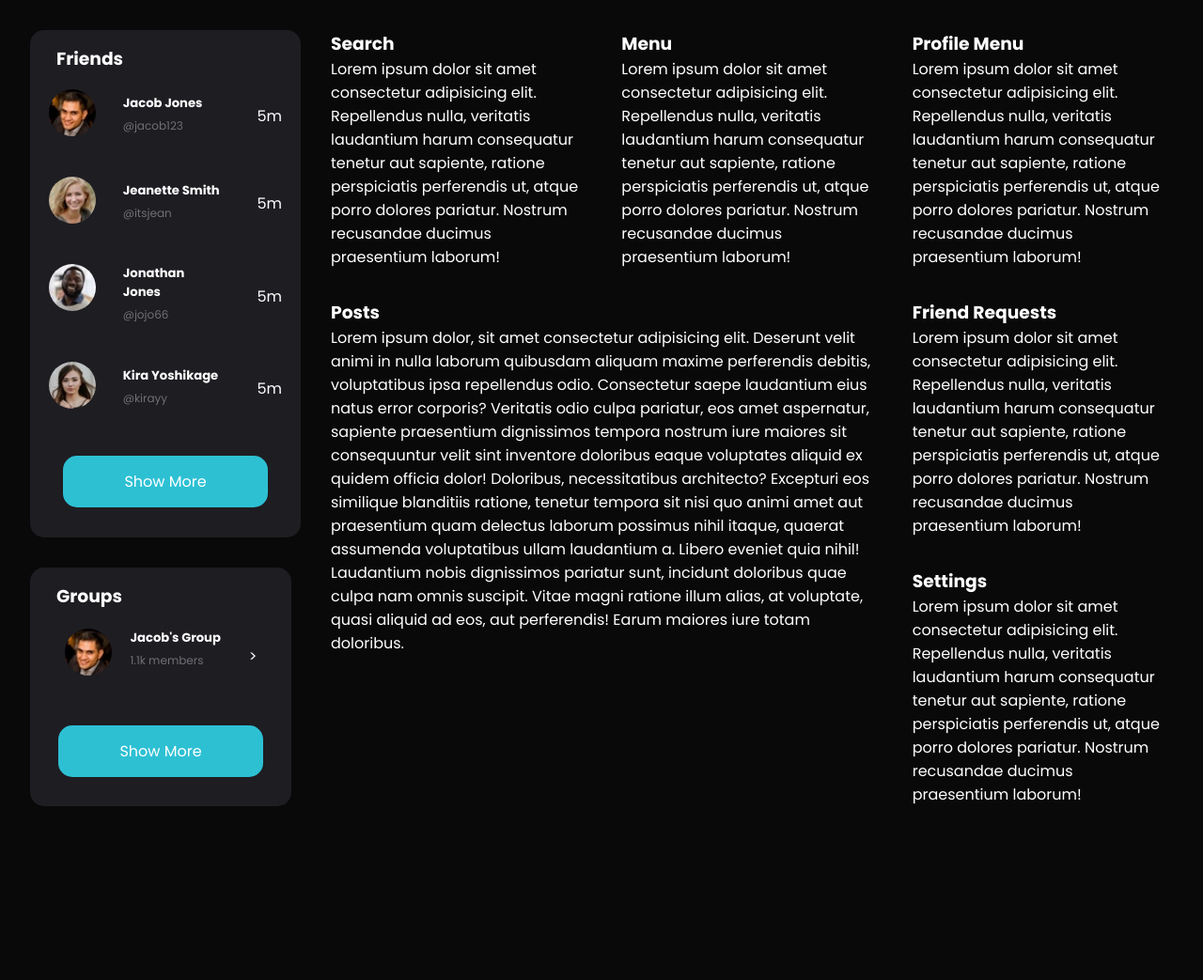
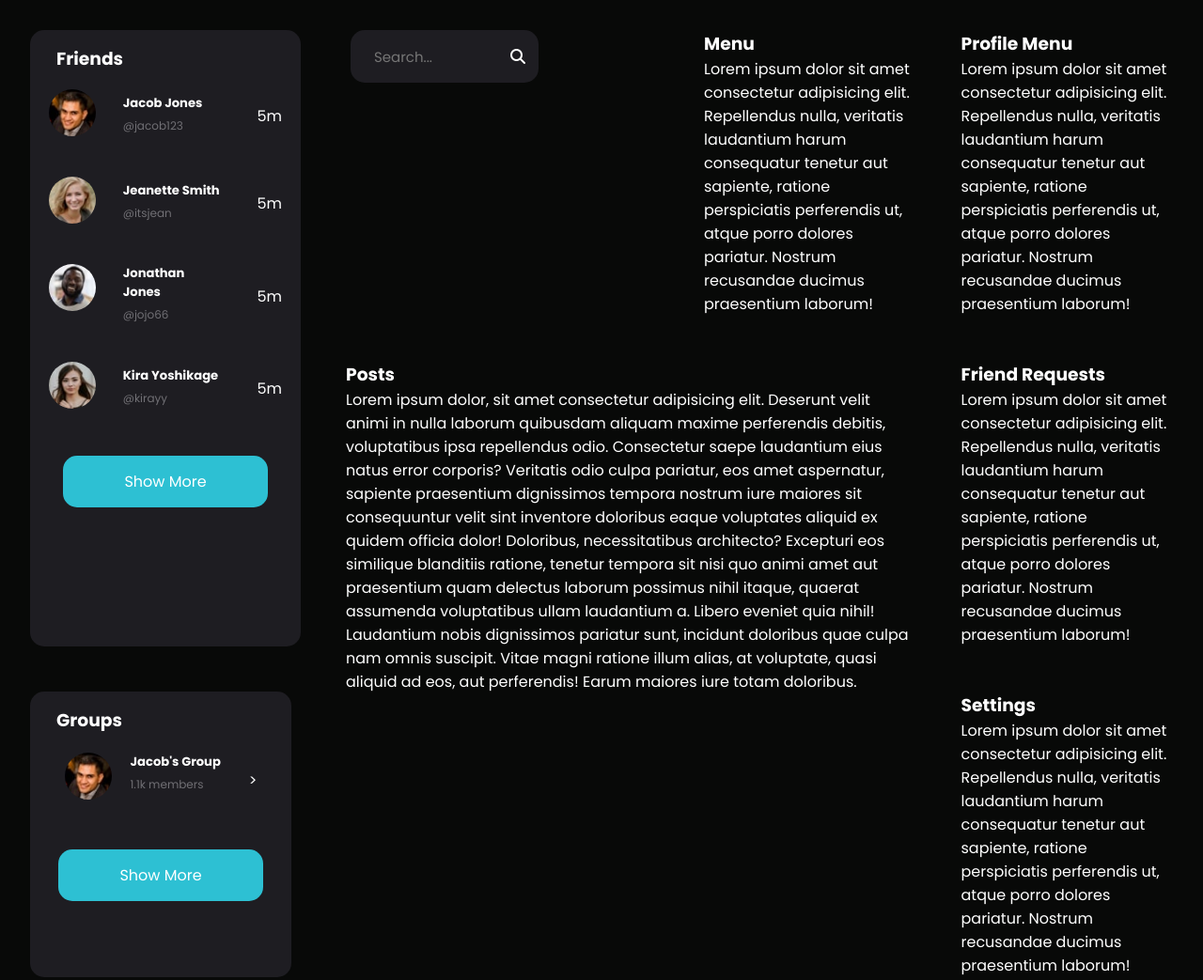
Before and after one commit to ArceusOmkar7/CodeNest-frontend, a plain HTML site: page index.html in a window 1280 px wide. Shown: the whole page at 94% size. Before the commit the page ends 890 px from the top, so only its background shows below. Drawn offline with Linux system fonts and the light colour scheme.

Commit message:
search bar added

```diff
--- a/index.html
+++ b/index.html
@@ -5,6 +5,7 @@
     <meta name="viewport" content="width=device-width, initial-scale=1.0">
     <title>Document</title>
     <link rel="stylesheet" href="style.css">
+    <script src="https://kit.fontawesome.com/fbbdbfc0a4.js" crossorigin="anonymous"></script>
 </head>
 <body>
     <div class="main-grid">
@@ -94,9 +95,12 @@
             </div>
         </div>
         <div class="search grid-element">
-            <h3>Search</h3>
-            <p>Lorem ipsum dolor sit amet consectetur adipisicing elit. Repellendus nulla, veritatis laudantium harum consequatur tenetur aut sapiente, ratione perspiciatis perferendis ut, atque porro dolores pariatur. Nostrum recusandae ducimus praesentium laborum!</p>
-
+            <div class="input-wrapper">
+                <form>
+                    <input type="text" placeholder="Search...">
+                    <i class="fa-solid fa-magnifying-glass"></i>
+                </form>
+            </div>
         </div>
         <div class="menu grid-element">
             <h3>Menu</h3>
--- a/style.css
+++ b/style.css
@@ -38,7 +38,7 @@ body {
     width: 100%;
     height: 100%;
     background-color: var(--background-black);
-    color: var(--white);
+    color: black;
 }
 
 .grid-col-span-2 {
@@ -51,12 +51,12 @@ body {
 
 .main-grid {
     display: grid;
-    gap: 2rem;
-    color:white;
+    gap: 3rem;
+    color: white;
     /* grid-template-columns: repeat(4, 1fr); */
     grid-template-areas: 'friends search smenu profile-menu'
-                         'friends posts posts friends-req'
-                         'groups posts posts settings';
+        'friends posts posts friends-req'
+        'groups posts posts settings';
     padding-block: 2rem;
     width: min(95%, 90rem);
     margin-inline: auto;
@@ -130,7 +130,7 @@ body {
     gap: 15px;
 }
 
-.friend .name-id-container  {
+.friend .name-id-container {
     display: flex;
     flex-direction: column;
     justify-content: center;
@@ -184,7 +184,7 @@ body {
     margin: 10px 5px;
 }
 
-.group .name-members-container  {
+.group .name-members-container {
     display: flex;
     flex-direction: column;
     justify-content: center;
@@ -225,3 +225,34 @@ body {
     padding: 15px 65px;
     margin: 25px 15px;
 }
+
+.search .input-wrapper form{
+    margin: 0px 5px;
+    position: relative;
+    border-radius: 15px;
+    display: flex;
+    align-items: center;
+    padding: 10px;
+    background-color: var(--background-quiet-white);
+    width: 200px;
+
+}
+.search .input-wrapper form i {
+    font: 10px;
+    padding-right: 10px;
+}
+
+.search .input-wrapper input {
+    flex: 1;
+    height: 36px;
+    padding: 15px;
+    color: var(--white);
+    background-color: var(--background-quiet-white);
+    /* border-radius: 15px; */
+    border: none;
+    font-size: 15px;
+    width: 160px;
+}
+.search .input-wrapper input:focus {
+    outline: none;
+}
```
